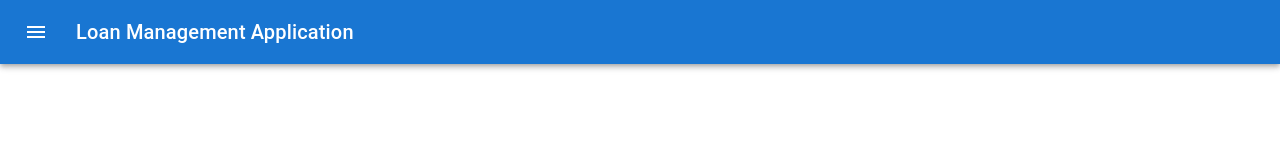
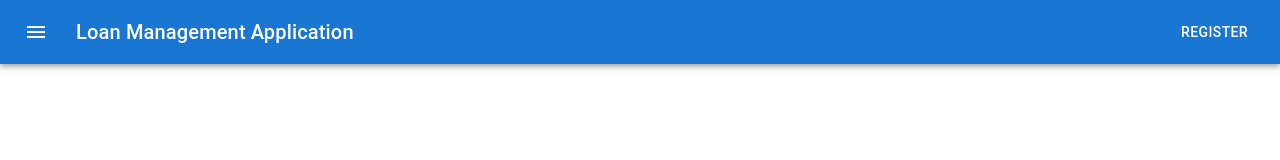
Before and after one commit to sakshijain009/Loan-Admin-Management-Application, a React (Vite) app in the folder frontend/: page /login in a window 1280 px wide. Shown: the top 160 px of the page. Built offline with nearby package versions, Linux system fonts and the light colour scheme.

Commit message:
added navigation buttons

```diff
--- a/frontend/src/App.jsx
+++ b/frontend/src/App.jsx
@@ -6,6 +6,7 @@ import Dash from './components/Dash';
 import AdminLogin from './components/AdminLogin';
 import Dashboard from './components/Dashboard';
 import ApplyLoans from './components/ApplyLoans';
+
 
 
 function App() {
@@ -31,12 +32,9 @@ function App() {
     <>
       <Router>
         <Routes>
-        <Route path='/register' element={<Register user={user} loginUser={loginUser}/> } />
-          <Route path='/login' element={<Login  user={user} loginUser={loginUser} /> } />
-        <Route path='/loginadmin' element={<AdminLogin/>} />
-        <Route path='/loginadmin' element={<AdminLogin/>} />
-          <Route path='/register' element={<Register/> } />
-          <Route path='/login' element={<Login/> } />
+        <Route path='/register' element={<Register user={user} loginUser={loginUser} bt={"login"}/> } />
+          <Route path='/login' element={<Login  user={user} loginUser={loginUser} bt={"register"}/> } />
+          <Route path='/loginadmin' element={<AdminLogin bt={"Home"}/>} />
           <Route path='/' element={<Dashboard/>} />
           <Route path='/home' element={<Dash/>} />
           <Route path='/applyloan' element={<ApplyLoans user={user}/>} />
--- a/frontend/src/components/Appbar.jsx
+++ b/frontend/src/components/Appbar.jsx
@@ -6,8 +6,10 @@ import Typography from '@mui/material/Typography';
 import Button from '@mui/material/Button';
 import IconButton from '@mui/material/IconButton';
 import MenuIcon from '@mui/icons-material/Menu';
+import { useNavigate } from 'react-router-dom';
 
-export default function ButtonAppBar() {
+export default function Appbar({bt}) {
+  const navigate = useNavigate();
   return (
     <Box sx={{ flexGrow: 1 }}>
       <AppBar position="static">
@@ -24,7 +26,7 @@ export default function ButtonAppBar() {
           <Typography variant="h6" component="div" sx={{ flexGrow: 1 }}>
             Loan Management Application
           </Typography>
-          {/* <Button color="inherit">Login</Button> */}
+          <Button color="inherit" onClick={()=>(navigate(`/${bt}`))}>{bt}</Button>
         </Toolbar>
       </AppBar>
     </Box>
--- a/frontend/src/components/ApplyLoans.jsx
+++ b/frontend/src/components/ApplyLoans.jsx
@@ -1,7 +1,12 @@
 import React from 'react';
 import Appbar from './Appbar';
+import {useState} from 'react';
 
 const ApplyLoans = ({name}) => {
+  const [category, setCategory] = useState("");
+  const [itemmake, setItemmake] = useState("");
+  const [item, setItem] = useState("");
+
   return (
     <>
             <Appbar />
--- a/frontend/src/components/Login.jsx
+++ b/frontend/src/components/Login.jsx
@@ -46,7 +46,7 @@ const Login = ({user, loginUser}) => {
 
     return (
     <>
-        <Appbar bt={"Register"}/>
+        <Appbar bt={"register"}/>
             <div className='login'>
                 <h2>Login User</h2>
 
--- a/frontend/src/components/Register.jsx
+++ b/frontend/src/components/Register.jsx
@@ -20,7 +20,7 @@ import {DatePicker} from '@mui/x-date-pickers/DatePicker';
 import Alert from '@mui/material/Alert';
 import {useNavigate} from 'react-router-dom';
 
-function AddUser() {
+function AddUser({bt}) {
     const navigate = useNavigate();
     const [empid, setEmpid] = React.useState("");
     const [name, setName] = React.useState("");
@@ -65,7 +65,7 @@ function AddUser() {
 
     return (
         <>
-            <Appbar/>
+            <Appbar bt={bt}/>
             <div className='register'>
                 <h2>Register User</h2>
                 <TextField id="outlined-basic" label="Employee ID" variant="outlined" className='text_register'
```
